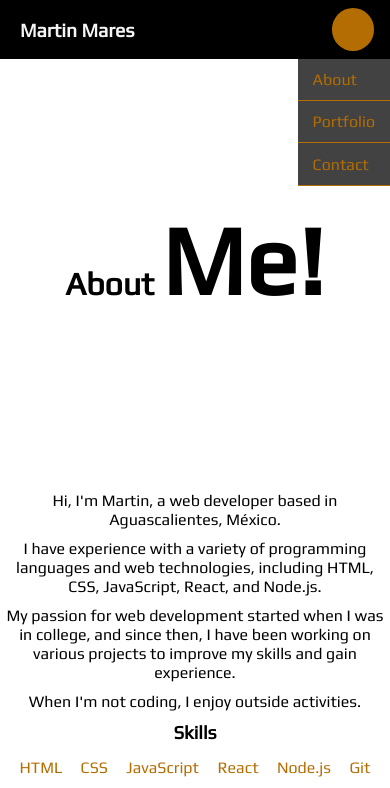
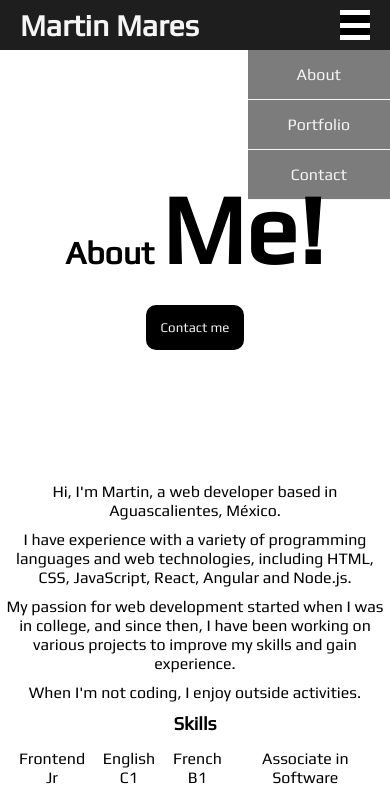
Before and after one commit to MartinMaresC/martinmportfolio, a React (Create React App) app: page / in a window 390 px wide. Shown: the top 788 px of the page. Built offline with nearby package versions, Linux system fonts and the light colour scheme.

Commit message:
Sytyle changes
General modification on style

```diff
--- a/src/Componentes/About.jsx
+++ b/src/Componentes/About.jsx
@@ -6,6 +6,7 @@ function About () {
 
       <div className="about-section">
         <h1>About <span>Me!</span></h1>
+        <button className='contactme'>Contact me</button>
       </div>
     );
 }
--- a/src/Componentes/Textabout.jsx
+++ b/src/Componentes/Textabout.jsx
@@ -4,17 +4,15 @@ function Textabout() {
 return (
         <div className='textabout'>
         <p className='texto'>Hi, I'm Martin, a web developer based in Aguascalientes, México.</p>
-        <p className='texto'>I have experience with a variety of programming languages and web technologies, including HTML, CSS, JavaScript, React, and Node.js.</p>
+        <p className='texto'>I have experience with a variety of programming languages and web technologies, including HTML, CSS, JavaScript, React, Angular and Node.js.</p>
         <p className='texto'>My passion for web development started when I was in college, and since then, I have been working on various projects to improve my skills and gain experience.</p>
         <p className='texto'>When I'm not coding, I enjoy outside activities.</p>
         <h3>Skills</h3>
         <ul>
-          <li>HTML</li>
-          <li>CSS</li>
-          <li>JavaScript</li>
-          <li>React</li>
-          <li>Node.js</li>
-          <li>Git</li>
+          <li>Frontend Jr</li>
+          <li>English C1</li>
+          <li>French B1</li>
+          <li>Associate in Software Development</li>
         </ul>
         </div>
       );
--- a/src/Css/Contact.css
+++ b/src/Css/Contact.css
@@ -28,7 +28,7 @@
   border: none;
   border-radius: 10px;
   background-color: black;
-  color: rgb(180, 109, 2);
+  color: whitesmoke;
 }
 
 .mensaje {
@@ -38,8 +38,9 @@
 
 .enviar:hover {
   cursor: pointer;
-  background-color: rgb(180, 109, 2);
+  background-color: whitesmoke;
   color: black;
+  border: 1px solid black;
 }
 
 .formulario textarea {
--- a/src/Css/Navbar.css
+++ b/src/Css/Navbar.css
@@ -5,129 +5,112 @@
 }
 
 nav {
+  width: 100%;
   display: flex;
-  background-color: black;
-  height: 7vh;
+  justify-content: space-between;
+  align-items: center;
+  height: 50px;
+  background-color: rgba(0, 0, 0, 0.884);
 }
 
 .logo {
+  display: flex;
+  width: 100%;
+  font-weight: 600;
+  font-size: 40px;
+  margin-left: 20px;
   color: whitesmoke;
-  display: flex;
-  width: 50%;
-  align-items: center;
-  font-size: 2.8rem;
-  padding-left: 20px;
-  font-weight:bolder;
 }
 
 .menu {
   display: flex;
-  justify-content: end;
-  width: 50%;
-  align-items: center;
-  height: 7vh;
+  justify-content: flex-end;
 }
 
 .menu li {
   display: flex;
+  justify-content: center;
   align-items: center;
-  color: rgb(180, 109, 2);
-  height: 7vh;
+  height: 50px;
   list-style: none;
-  border-left: 1px solid rgb(180, 109, 2);
-  padding-left: 10px;
-  padding-right: 10px;
+  color: whitesmoke;
+  padding-right: 20px;
+  padding-left: 20px;
+  border-left: 1px solid whitesmoke
 }
 
-.menu li:hover{
+.menu li:hover {
+  background-color: whitesmoke;
+  color: black;
   cursor: pointer;
-  background-color: rgb(180, 109, 2);
-  color: black;
+}
+
+.hamburger {
+  width: 35px;
+  height: 35px;
+  background-color: rgb(0, 0, 0);
+  display: flex;
+  flex-direction: column;
+  justify-content:space-between;
+  margin-right: 20px;
+}
+
+.hamburger {
+  display: none;
 }
 
 .hamburger:hover{
   cursor: pointer;
 }
 
+.hamburger span {
+  display: flex;
+  flex-direction: column;
+  width: 35px;
+  height: 5px;
+  background-color: rgb(255, 255, 255);
+}
+
 @media (max-width:740px) {
-
-  nav{
-    position: relative;
+  .logo {
+    font-size: 30px;
   }
 
-  .logo {
-    font-size: 1.2rem;
+  .hamburger {
+    display: flex;
+  }
+
+  .hamburger {
+    width: 30px;
+    height: 30px;
+  }
+
+  .hamburger span {
+    width: 30px;
+    height: 5px;
+  }
+}
+
+@media (max-width:820px) {
+
+  .menu {
+    position: absolute;
+    flex-direction: column;
+    right: 0;
+    top: 50px;
+    background-color: rgba(0, 0, 0, 0.514);
   }
 
   .menu li {
-    height: 7vh;
-  }
-
-  .toggle {
-    position: relative;
-  }
-
-  .menu {
-    position: absolute;
-    right: 0;
-    top: 7vh;
-    flex-direction: column;
-    align-items: start;
-    background-color: rgba(0, 0, 0, 0.74);
-    width: fit-content;
-    height: 15vh;
-    z-index: 1;
-  }
-
-  .menu li {
-    display: flex;
-    color: rgb(180, 109, 2);
-    height: 7vh;
-    list-style: none;
     border-left: none;
-    padding-left: 15px;
-    padding-right: 15px;
-    border-bottom: 1px solid rgb(180, 109, 2);
-    width: 100%;
-  }
-
-  .toggle {
-    position: relative;
+    border-bottom: 1px solid whitesmoke;
+    padding-right: 40px;
+    padding-left: 40px;
   }
 
   .hamburger {
-    position: absolute;
-    left: 35vw;
-    top: 1vh;
-    bottom: 1vh;
-    background-color: rgb(180, 109, 2);
-    height: 5vh;
-    width: 5vh;
-    border-radius: 50%;
-   }
-
-/*
-   nav {
-    position: relative;
-   }
-
-   .menu {
     display: flex;
-    flex-direction: column;
-    width: 50%;
-    align-items: center;
-    height: 100%;
-    position: absolute;
   }
 
-  .menu li {
-    display: flex;
-    align-items:normal;
-    color: rgb(180, 109, 2);
-    height: 7vh;
-    border-left: 1px solid rgb(180, 109, 2);
-    padding-left: 0px;
-    padding-right: 0px;
-  }
-  */
+
 }
--- a/src/Css/Textabout.css
+++ b/src/Css/Textabout.css
@@ -23,7 +23,7 @@
 .textabout ul li {
     display: flex;
     justify-content: space-evenly;
-    color: rgb(180, 109, 2);
+    color: black;
     font-size:x-large;
     margin-left: 3vw;
     margin-right: 3vw;
```
